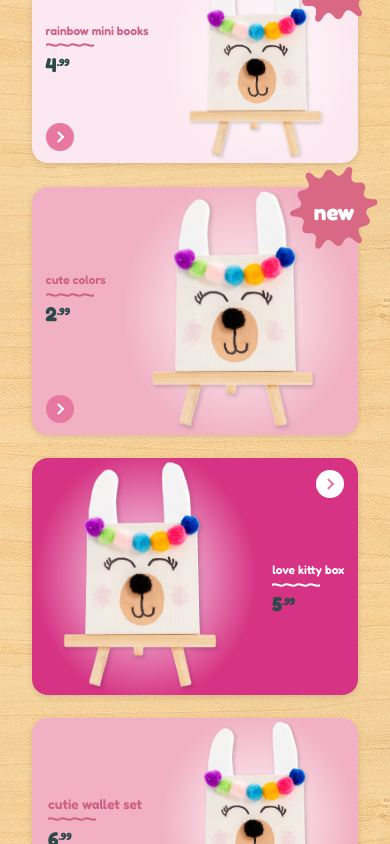
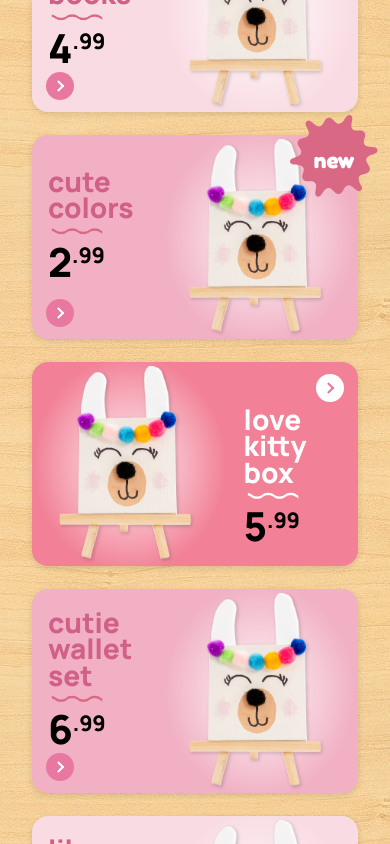
Before and after one commit to mikalmorello/magicalminis, a React (Vite) app: page / in a window 390 px wide. Shown: the part 2440-3284 px from the top of the page. Built offline with nearby package versions, Linux system fonts and the light colour scheme; the HTML template or start-up script is replaced by a standard one; a web font is replaced by a local one.

Commit message:
Enhance ProductCard styles and SquiggleLine component: update SCSS for improved layout and visual consistency, including adjustments to typography, padding, and color variables. Replace SVG squiggle with image for better rendering and responsiveness.

```diff
--- a/src/components/product/SquiggleLine.jsx
+++ b/src/components/product/SquiggleLine.jsx
@@ -1,21 +1,13 @@
+import squiggle from '../../assets/squiggle.png'
+
 function SquiggleLine({ className }) {
   return (
-    <svg
+    <img
       className={className}
-      width="48"
-      height="8"
-      viewBox="0 0 48 8"
-      fill="none"
-      xmlns="http://www.w3.org/2000/svg"
+      src={squiggle}
+      alt=""
       aria-hidden="true"
-    >
-      <path
-        d="M0 4C4 1 8 7 12 4C16 1 20 7 24 4C28 1 32 7 36 4C40 1 44 7 48 4"
-        stroke="currentColor"
-        strokeWidth="2"
-        strokeLinecap="round"
-      />
-    </svg>
+    />
   )
 }
 
--- a/src/components/product/product-card.scss
+++ b/src/components/product/product-card.scss
@@ -38,6 +38,10 @@
     --product-card-title-color: var(--product-card-title-dark);
     --product-card-action-bg: var(--product-card-action-bg-dark);
     --product-card-action-arrow: var(--product-card-action-arrow-dark);
+
+    .product-card__squiggle {
+      filter: brightness(0) invert(1);
+    }
   }
 
   &--info-right {
@@ -102,49 +106,50 @@
   &__info {
     position: relative;
     z-index: 1;
+    font-family: var(--font-body);
     flex: 0 1 auto;
     max-width: 40%;
     min-width: 0;
     display: flex;
     flex-direction: column;
     justify-content: center;
-    padding: 1rem 0.85rem;
+    padding: 1rem 1rem;
   }
 
   &__title {
-    font-family: var(--font-display);
-    font-size: clamp(0.75rem, 2vw, 0.95rem);
-    font-weight: 600;
+    font-size: clamp(1.75rem, 2vw, 0.95rem);
+    font-weight: 800;
     color: var(--product-card-title-color);
-    margin: 0 0 0.2rem;
+    margin: 0 0 0.25rem;
     text-transform: lowercase;
-    line-height: 1.2;
+    line-height: .95;
   }
 
   &__squiggle {
     display: block;
-    width: 48px;
-    height: 8px;
+    width: 60px;
+    height: auto;
+    aspect-ratio: 101 / 19;
     margin-bottom: 0.35rem;
-    color: var(--product-card-title-color);
+    object-fit: contain;
   }
 
   &__price {
-    font-family: var(--font-display);
-    font-weight: 700;
-    color: var(--text-dark);
+    font-weight: 800;
+    color: black;
     margin: 0;
     line-height: 1;
+    display: flex;
+    letter-spacing: -0.02em;
   }
 
   &__price-whole {
-    font-size: clamp(1.25rem, 3vw, 1.75rem);
+    font-size: clamp(2.5rem, 3vw, 1.75rem);
   }
 
   &__price-cents {
-    font-size: clamp(0.65rem, 1.5vw, 0.85rem);
-    vertical-align: super;
-    line-height: 0;
+    font-size: clamp(1.35rem, 1.5vw, 0.85rem);
+    padding-top: 0.15rem;
   }
 
   &__action {
@@ -217,13 +222,5 @@
       height: var(--product-card-height);
       min-height: var(--product-card-height);
     }
-
-    .product-card__info {
-      padding: 1.25rem 1rem;
-    }
-
-    .product-card__title {
-      font-size: clamp(0.85rem, 2.2vw, 1.05rem);
-    }
   }
 }
--- a/src/styles/_tokens.scss
+++ b/src/styles/_tokens.scss
@@ -57,9 +57,9 @@
   --team-card-shadow: var(--card-shadow);
 
   /* Product card */
-  --product-card-bg-light: #fce8f0;
+  --product-card-bg-light: #f9dce3;
   --product-card-bg-medium: #f1b0c4;
-  --product-card-bg-dark: #d63384;
+  --product-card-bg-dark: #f28197;
   --product-card-title-light: var(--pink-dark);
   --product-card-title-dark: var(--white);
   --product-card-action-bg-light: var(--pink-primary);
```
Also changed, not shown: src/assets/squiggle.png (added), src/assets/squiggle.svg (added).
